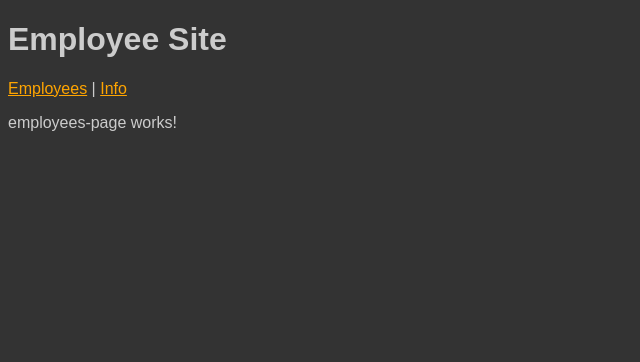
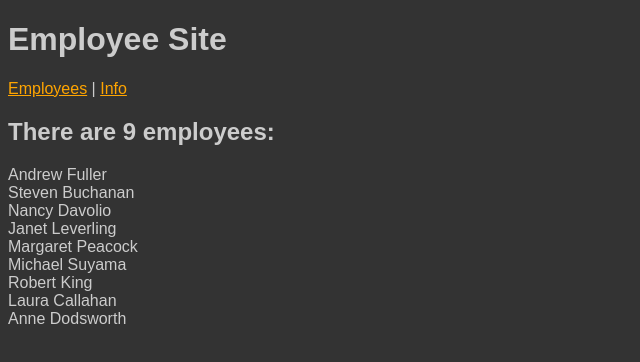
Before and after one commit to edwardtanguay/et01-employee-site, an Angular app: page /employees in a window 1280 px wide. Shown: the top 362 px of the page, without its empty margins (0-640 px from the left). Built offline with nearby package versions, Linux system fonts and the light colour scheme.

Commit message:
listing employees

```diff
--- /dev/null
+++ b/src/app/datamodel.ts
@@ -0,0 +1,184 @@
+export const employees = [
+	{
+		"employeeID": 2,
+		"lastName": "Fuller",
+		"firstName": "Andrew",
+		"title": "Vice President Sales",
+		"titleOfCourtesy": "Dr.",
+		"birthDate": "1952-02-19 00:00:00.000",
+		"hireDate": "1992-08-14 00:00:00.000",
+		"address": {
+			"street": "908 W. Capital Way",
+			"city": "Tacoma",
+			"region": "WA",
+			"postalCode": 98401,
+			"country": "USA",
+			"phone": "(206) 555-9482"
+		},
+		"notes": "Andrew received his BTS commercial in 1974 and a Ph.D. in international marketing from the University of Dallas in 1981.  He is fluent in French and Italian and reads German.  He joined the company as a sales representative was promoted to sales manager",
+		"reportsTo": "NULL",
+		"territoryIDs": [1730, 1833, 2116, 2139, 2184, 40222, 1581]
+	},
+	{
+		"employeeID": 5,
+		"lastName": "Buchanan",
+		"firstName": "Steven",
+		"title": "Sales Manager",
+		"titleOfCourtesy": "Mr.",
+		"birthDate": "1955-03-04 00:00:00.000",
+		"hireDate": "1993-10-17 00:00:00.000",
+		"address": {
+			"street": "14 Garrett Hill",
+			"city": "London",
+			"region": "NULL",
+			"postalCode": "SW1 8JR",
+			"country": "UK",
+			"phone": "(71) 555-4848"
+		},
+		"notes": "Steven Buchanan graduated from St. Andrews University in Scotland with a BSC degree in 1976.  Upon joining the company as a sales representative in 1992 he spent 6 months in an orientation program at the Seattle office.",
+		"reportsTo": 2,
+		"territoryIDs": [2903, 7960, 8837, 10019, 10038, 11747, 14450]
+	},
+	{
+		"employeeID": 1,
+		"lastName": "Davolio",
+		"firstName": "Nancy",
+		"title": "Sales Representative",
+		"titleOfCourtesy": "Ms.",
+		"birthDate": "1948-12-08 00:00:00.000",
+		"hireDate": "1992-05-01 00:00:00.000",
+		"address": {
+			"street": "507 20th Ave. E. Apt. 2A",
+			"city": "Seattle",
+			"region": "WA",
+			"postalCode": 98122,
+			"country": "USA",
+			"phone": "(206) 555-9857"
+		},
+		"notes": "Education includes a BA in psychology from Colorado State University in 1970.  She also completed The Art of the Cold Call.  Nancy is a member of Toastmasters International.",
+		"reportsTo": 2,
+		"territoryIDs": [6897, 19713]
+	},
+	{
+		"employeeID": 3,
+		"lastName": "Leverling",
+		"firstName": "Janet",
+		"title": "Sales Representative",
+		"titleOfCourtesy": "Ms.",
+		"birthDate": "1963-08-30 00:00:00.000",
+		"hireDate": "1992-04-01 00:00:00.000",
+		"address": {
+			"street": "722 Moss Bay Blvd.",
+			"city": "Kirkland",
+			"region": "WA",
+			"postalCode": 98033,
+			"country": "USA",
+			"phone": "(206) 555-3412"
+		},
+		"notes": "Janet has a BS degree in chemistry from Boston College (1984). She has also completed a certificate program in food retailing management.  Janet was hired as a sales associate in 1991 and promoted to sales representative in February 1992.",
+		"reportsTo": 2,
+		"territoryIDs": [30346, 31406, 32859, 33607]
+	},
+	{
+		"employeeID": 4,
+		"lastName": "Peacock",
+		"firstName": "Margaret",
+		"title": "Sales Representative",
+		"titleOfCourtesy": "Mrs.",
+		"birthDate": "1937-09-19 00:00:00.000",
+		"hireDate": "1993-05-03 00:00:00.000",
+		"address": {
+			"street": "4110 Old Redmond Rd.",
+			"city": "Redmond",
+			"region": "WA",
+			"postalCode": 98052,
+			"country": "USA",
+			"phone": "(206) 555-8122"
+		},
+		"notes": "Margaret holds a BA in English literature from Concordia College (1958) and an MA from the American Institute of Culinary Arts (1966).  She was assigned to the London office temporarily from July through November 1992.",
+		"reportsTo": 2,
+		"territoryIDs": [20852, 27403, 27511]
+	},
+	{
+		"employeeID": 6,
+		"lastName": "Suyama",
+		"firstName": "Michael",
+		"title": "Sales Representative",
+		"titleOfCourtesy": "Mr.",
+		"birthDate": "1963-07-02 00:00:00.000",
+		"hireDate": "1993-10-17 00:00:00.000",
+		"address": {
+			"street": "Coventry House Miner Rd.",
+			"city": "London",
+			"region": "NULL",
+			"postalCode": "EC2 7JR",
+			"country": "UK",
+			"phone": "(71) 555-7773"
+		},
+		"notes": "Michael is a graduate of Sussex University (MA Economics 1983) and the University of California at Los Angeles (MBA marketing 1986).  He has also taken the courses Multi-Cultural Selling and Time Management for the Sales Professional.",
+		"reportsTo": 5,
+		"territoryIDs": [85014, 85251, 98004, 98104, 98052]
+	},
+	{
+		"employeeID": 7,
+		"lastName": "King",
+		"firstName": "Robert",
+		"title": "Sales Representative",
+		"titleOfCourtesy": "Mr.",
+		"birthDate": "1960-05-29 00:00:00.000",
+		"hireDate": "1994-01-02 00:00:00.000",
+		"address": {
+			"street": "Edgeham Hollow Winchester Way",
+			"city": "London",
+			"region": "NULL",
+			"postalCode": "RG1 9SP",
+			"country": "UK",
+			"phone": "(71) 555-5598"
+		},
+		"notes": "Robert King served in the Peace Corps and traveled extensively before completing his degree in English at the University of Michigan in 1992 the year he joined the company.",
+		"reportsTo": 5,
+		"territoryIDs": [
+			60601, 80202, 80909, 90405, 94025, 94105, 95008, 95054, 95060, 60179
+		]
+	},
+	{
+		"employeeID": 8,
+		"lastName": "Callahan",
+		"firstName": "Laura",
+		"title": "Inside Sales Coordinator",
+		"titleOfCourtesy": "Ms.",
+		"birthDate": "1958-01-09 00:00:00.000",
+		"hireDate": "1994-03-05 00:00:00.000",
+		"address": {
+			"street": "4726 11th Ave. N.E.",
+			"city": "Seattle",
+			"region": "WA",
+			"postalCode": 98105,
+			"country": "USA",
+			"phone": "(206) 555-1189"
+		},
+		"notes": "Laura received a BA in psychology from the University of Washington.  She has also completed a course in business French.  She reads and writes French.",
+		"reportsTo": 2,
+		"territoryIDs": [19428, 44122, 45839, 53404]
+	},
+	{
+		"employeeID": 9,
+		"lastName": "Dodsworth",
+		"firstName": "Anne",
+		"title": "Sales Representative",
+		"titleOfCourtesy": "Ms.",
+		"birthDate": "1966-01-27 00:00:00.000",
+		"hireDate": "1994-11-15 00:00:00.000",
+		"address": {
+			"street": "7 Houndstooth Rd.",
+			"city": "London",
+			"region": "NULL",
+			"postalCode": "WG2 7LT",
+			"country": "UK",
+			"phone": "(71) 555-4444"
+		},
+		"notes": "Anne has a BA degree in English from St. Lawrence College.  She is fluent in French and German.",
+		"reportsTo": 5,
+		"territoryIDs": [3049, 3801, 48075, 48084, 48304, 55113, 55439]
+	}
+];
--- a/src/app/employees-page/employees-page.component.html
+++ b/src/app/employees-page/employees-page.component.html
@@ -1 +1,5 @@
-<p>employees-page works!</p>
+<h2>There are {{employees.length}} employees:</h2>
+
+<div *ngFor="let employee of employees">
+	{{employee.firstName}} {{employee.lastName}}
+</div>
--- a/src/app/employees-page/employees-page.component.ts
+++ b/src/app/employees-page/employees-page.component.ts
@@ -1,4 +1,5 @@
 import { Component, OnInit } from '@angular/core';
+import { employees } from '../datamodel';
 
 @Component({
   selector: 'app-employees-page',
@@ -7,6 +8,8 @@
 })
 export class EmployeesPageComponent implements OnInit {
 
+  employees = employees;
+
   constructor() { }
 
   ngOnInit(): void {
```
